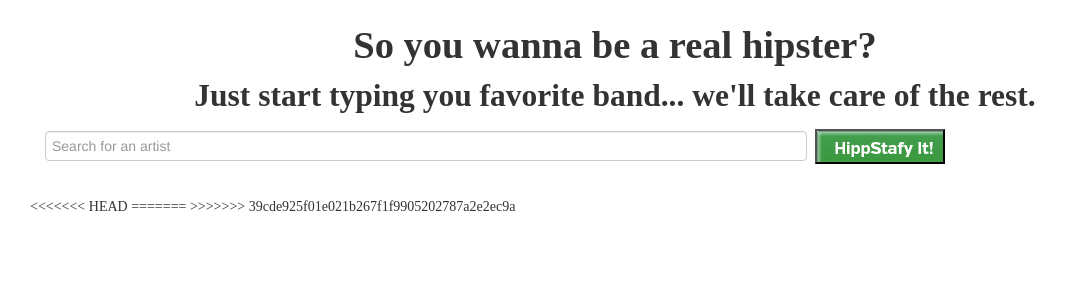
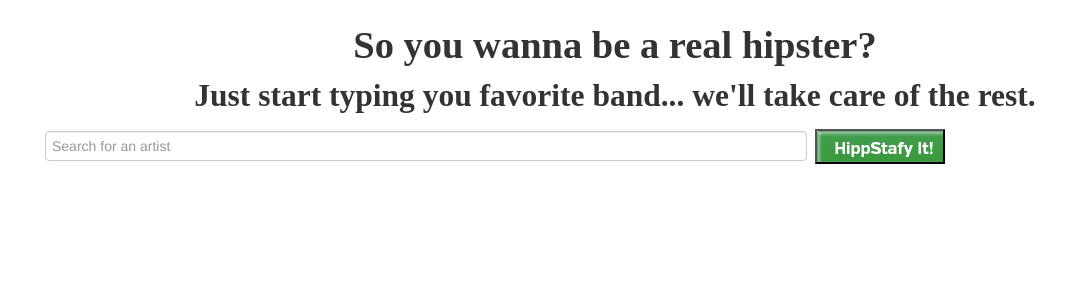
Before and after one commit to amcglathery/turnt-cyril, a Django app: page / in a window 1280 px wide. Shown: the part 195-495 px from the top of the page, without its empty margins (25-1090 px from the left). Run offline with Django 3.2, Linux system fonts and the light colour scheme; some libraries are stand-ins or nearby versions.

Commit message:
removed whitespace conflict

```diff
--- a/hipnest/hipnest/templates/base.html
+++ b/hipnest/hipnest/templates/base.html
@@ -69,10 +69,6 @@ img{
 
   {% block content %}
   {% endblock content %}
-<<<<<<< HEAD
-
-=======
->>>>>>> 39cde925f01e021b267f1f9905202787a2e2ec9a
 
   <!-- Le javascript
   ================================================== -->
```
